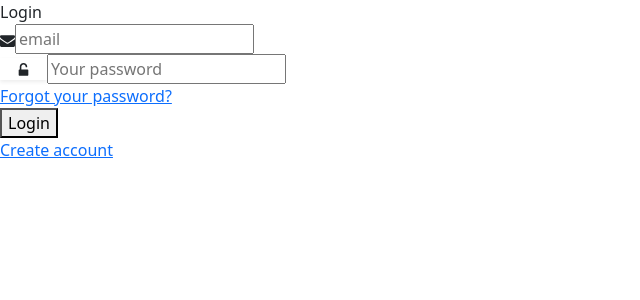
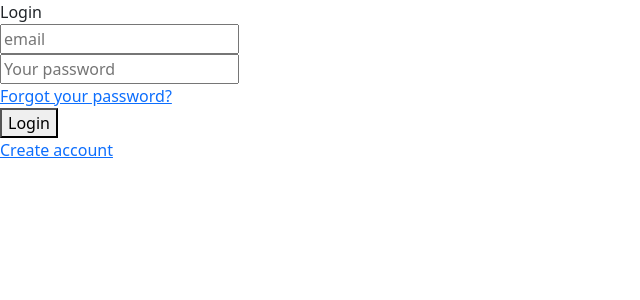
Before and after one commit to jolswolf/react_board, a React (Create React App) app in the folder client/: page / in a window 1280 px wide. Shown: the top 300 px of the page, without its empty margins (0-640 px from the left). Built offline with nearby package versions, Linux system fonts and the light colour scheme.

Commit message:
register and login system working as intended

```diff
--- a/client/src/components/App.js
+++ b/client/src/components/App.js
@@ -6,18 +6,15 @@ import {
     Routes,
     Route
 } from "react-router-dom";
-import { useState } from "react";
 
 function App(){
-    const [user, setLoginUser] = useState({
-
-    });
+    var activeUser = sessionStorage.getItem('activeUser');
     return(
         <div className="App">
             <Router>
                 <Routes>
-                    <Route exact path="/" element={user && user.id ? <Homepage /> : <Login />} />
-                    <Route path="/Login" element={<Login setLoginUser={setLoginUser}/>} />
+                    <Route exact path="/" element={activeUser? <Homepage /> : <Login />} />
+                    <Route path="/Login" element={<Login />} />
                     <Route path="/Register" element={<Register />} />
                 </Routes>
             </Router>
--- a/client/src/components/Homepage.js
+++ b/client/src/components/Homepage.js
@@ -50,7 +50,7 @@ const Homepage = () =>{
                     <h1 class="card-title">{posts.title}</h1>
                     <p class="card-text">{posts.content}</p>
                     <div>
-                      <img src="{posts.image}" alt=""/>
+                      <img src={posts.image} alt=""/>
                     </div>
                   </div>
                 </div>
--- a/client/src/components/Login.js
+++ b/client/src/components/Login.js
@@ -3,7 +3,7 @@ import axios from "axios";
 import {useNavigate} from "react-router-dom";
 
 
-const Login = ({setLoginUser}) => {
+const Login = () => {
     const navigate = useNavigate();
     const [user, setUser] = useState({
         name:"",
@@ -15,6 +15,10 @@ const Login = ({setLoginUser}) => {
             ...user,
             [name]: value
         });
+    }
+
+    const setLoginUser = (loginUser) => {
+        sessionStorage.setItem('activeUser', loginUser);
     }
 
     const login = () => {
@@ -35,27 +39,17 @@ const Login = ({setLoginUser}) => {
                 <form action="#" autoComplete="off">
                     <div>
                         <div>
-                            <span>
-                                <svg width="15" height="15" fill="currentColor" viewBox="0 0 1792 1792" xmlns="http://www.w3.org/2000/svg">
-                                    <path d="M1792 710v794q0 66-47 113t-113 47h-1472q-66 0-113-47t-47-113v-794q44 49 101 87 362 246 497 345 57 42 92.5 65.5t94.5 48 110 24.5h2q51 0 110-24.5t94.5-48 92.5-65.5q170-123 498-345 57-39 100-87zm0-294q0 79-49 151t-122 123q-376 261-468 325-10 7-42.5 30.5t-54 38-52 32.5-57.5 27-50 9h-2q-23 0-50-9t-57.5-27-52-32.5-54-38-42.5-30.5q-91-64-262-182.5t-205-142.5q-62-42-117-115.5t-55-136.5q0-78 41.5-130t118.5-52h1472q65 0 112.5 47t47.5 113z"></path>
-                                </svg>
-                            </span>
                             <input type="text" name="email" value={user.email}  onChange={handleChange} placeholder="email"/>
                         </div>
                     </div>
                     <div>
                         <div>
-                            <span class="rounded-l-md inline-flex  items-center px-3 border-t bg-white border-l border-b  border-gray-300 text-gray-500 shadow-sm text-sm">
-                                <svg width="15" height="15" fill="currentColor" viewBox="0 0 1792 1792" xmlns="http://www.w3.org/2000/svg">
-                                    <path d="M1376 768q40 0 68 28t28 68v576q0 40-28 68t-68 28h-960q-40 0-68-28t-28-68v-576q0-40 28-68t68-28h32v-320q0-185 131.5-316.5t316.5-131.5 316.5 131.5 131.5 316.5q0 26-19 45t-45 19h-64q-26 0-45-19t-19-45q0-106-75-181t-181-75-181 75-75 181v320h736z"></path>
-                                </svg>
-                            </span>
                             <input type="password" name="password" value={user.password}  onChange={handleChange} placeholder="Your password"/>
                         </div>
                     </div>
                     <div>
                         <div>
-                            <a href="#">
+                            <a href="https://www.youtube.com/watch?v=dQw4w9WgXcQ">
                                 Forgot your password?
                             </a>
                         </div>
```
